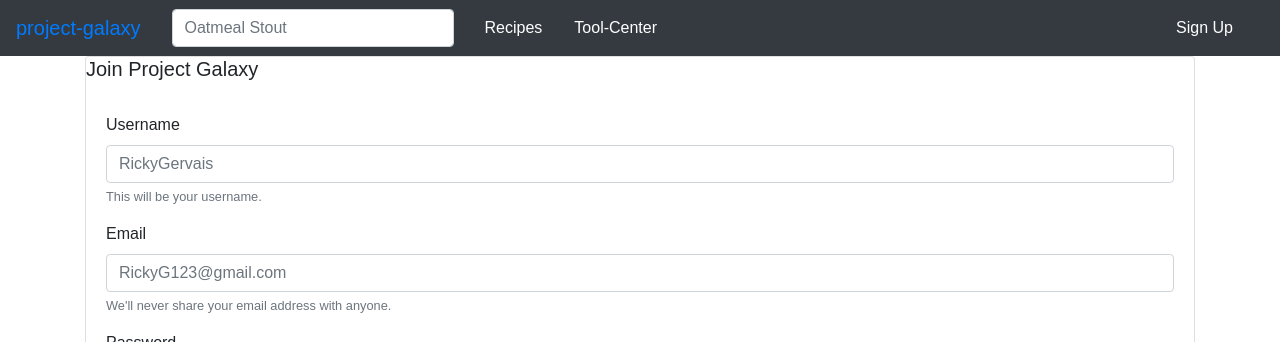
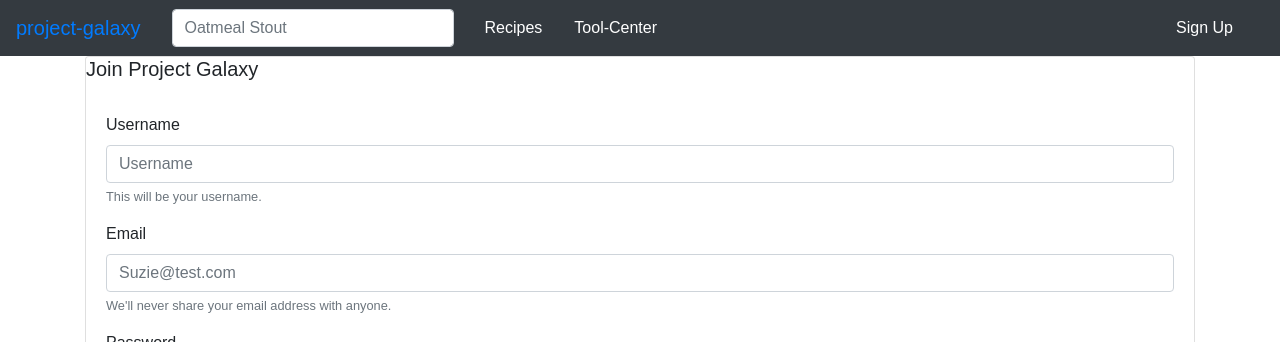
Before and after one commit to ZacharyAnderson/project-galaxy, a React (Create React App) app: page /signup in a window 1280 px wide. Shown: the top 342 px of the page. Built offline with nearby package versions, Linux system fonts and the light colour scheme.

Commit message:
Changed wording of registration form

```diff
--- a/src/components/SignUp.tsx
+++ b/src/components/SignUp.tsx
@@ -67,7 +67,7 @@ class SignUp extends React.Component<{}, State> {
                         type="text"
                         name="userName"
                         id="userName"
-                        placeholder="RickyGervais"
+                        placeholder="Username"
                         onChange={this.handleChange}
                       />
                       <FormText color="muted">
@@ -80,7 +80,7 @@ class SignUp extends React.Component<{}, State> {
                         type="email"
                         name="userEmail"
                         id="userEmail"
-                        placeholder="RickyG123@gmail.com"
+                        placeholder="Suzie@test.com"
                         onChange={this.handleChange}
                       />
                       <FormText color="muted">
@@ -108,9 +108,9 @@ class SignUp extends React.Component<{}, State> {
                           id="userPassword2"
                           placeholder="Repeat Password Here"
                           onChange={this.handleChange}
-                          />
-                          <FormText color="muted">
-                            Please repeate your password here.
+                        />
+                        <FormText color="muted">
+                          Please repeate your password here.
                           </FormText>
                       </FormGroup>
                     </FormGroup>
```
